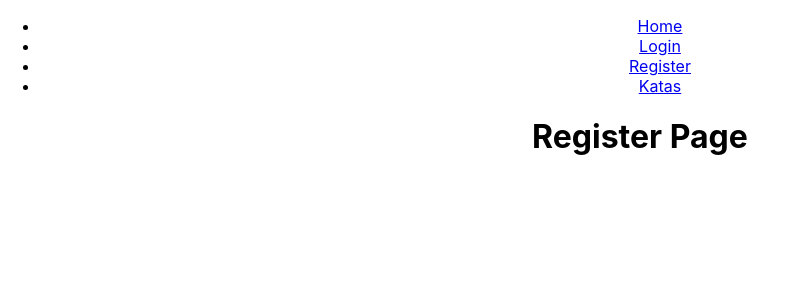
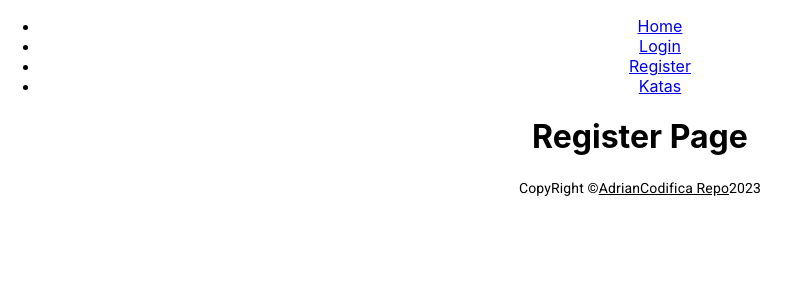
Before and after one commit to Adrian-Fernandez-Rosa/code-frontend, a React (Create React App) app: page /register in a window 1280 px wide. Shown: the top 300 px of the page, without its empty margins (0-800 px from the left). Built offline with nearby package versions, Linux system fonts and the light colour scheme.

Commit message:
copyright completed

```diff
--- a/src/App.tsx
+++ b/src/App.tsx
@@ -5,6 +5,7 @@ import './App.css';
 import { BrowserRouter as Router } from 'react-router-dom';
 
 import { AppRoutes } from './routes/Routes';
+import { Copyright } from './components/dashboard/CopyRight';
 
 // import LoginForm from './components/forms/LoginForm';
 // import RegisterForm from './components/forms/RegisterForm';
@@ -16,6 +17,7 @@ function App() {
       <Router>
         <AppRoutes />
       </Router>
+      <Copyright />
     </div>
   );
 }
--- /dev/null
+++ b/src/components/dashboard/CopyRight.tsx
@@ -0,0 +1,14 @@
+import { Typography } from "@mui/material";
+import Link from '@mui/material/Link';
+
+export const Copyright = (props: any) => { //dynamic custom properties
+    return (
+        <Typography variant="body2" color="text.scondary" align="center" { ...props}>
+            { 'CopyRight ©'}
+            <Link color="inherit" href="https://github.com/Adrian-Fernandez-Rosa/code-frontend">
+            AdrianCodifica Repo
+            </Link>
+            { new Date().getFullYear()}
+        </Typography>
+    )
+}
```
